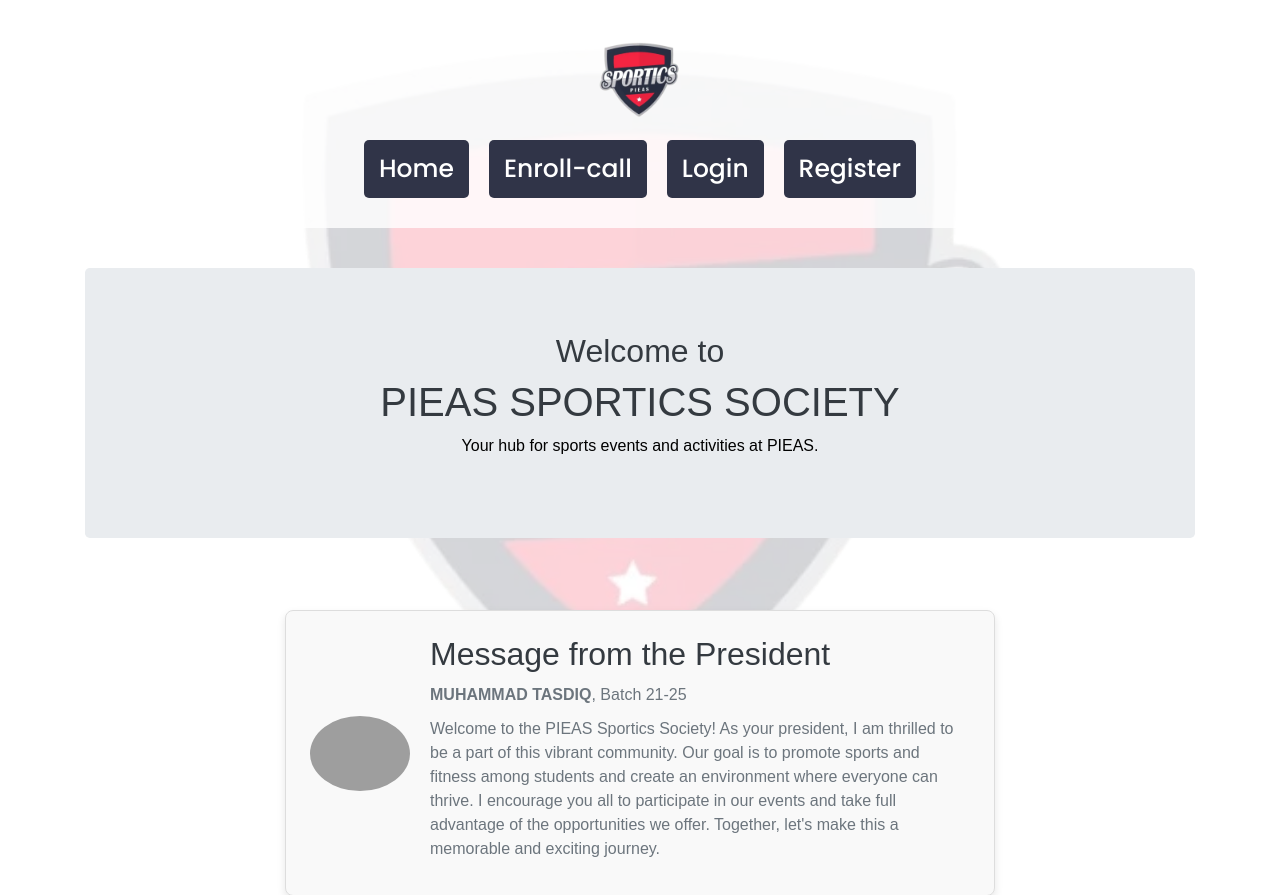
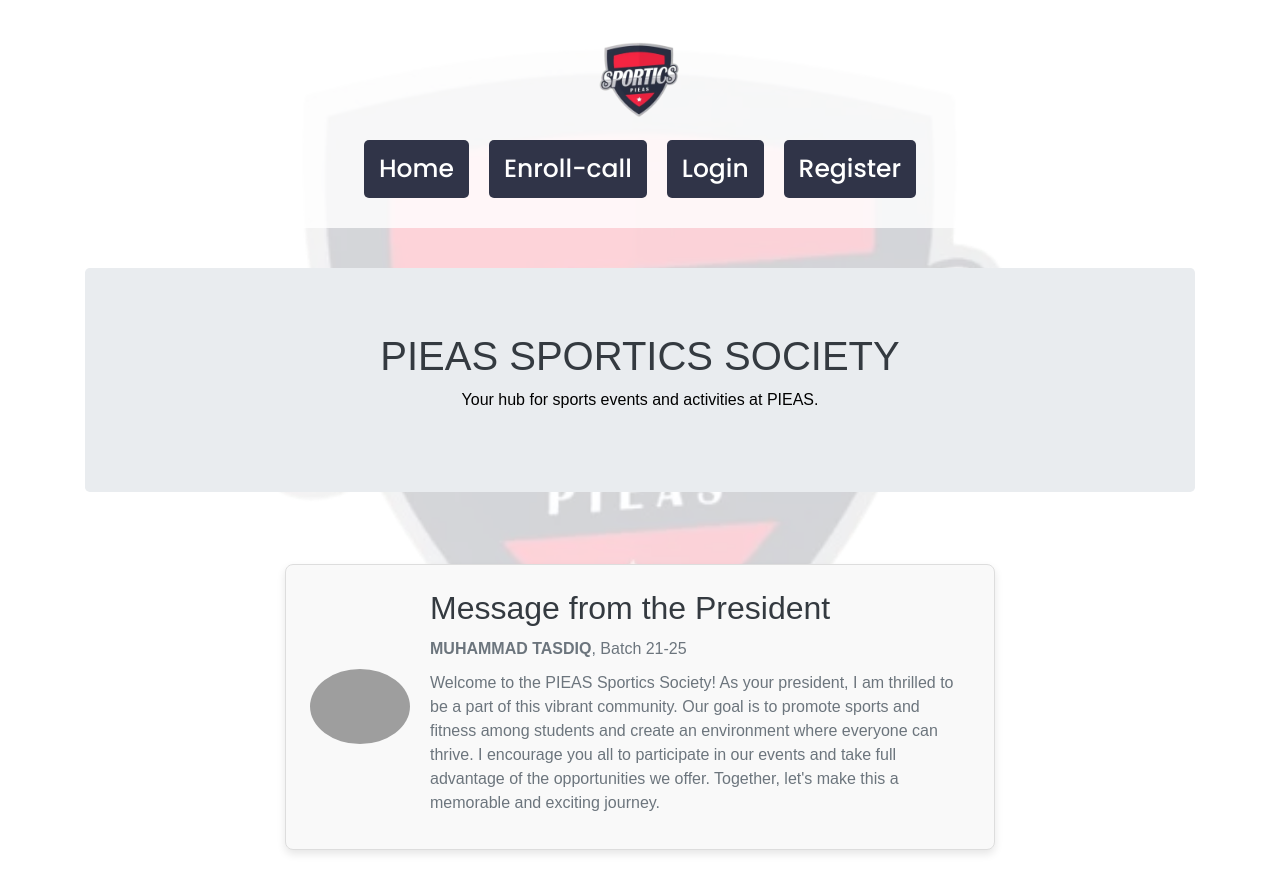
Before and after one commit to saadkarim754/PSS, a Flask app: page / in a window 1280 px wide. Shown: the top 895 px of the page. Run offline with Flask 2, Linux system fonts and the light colour scheme; some libraries are stand-ins or nearby versions; grey boxes are pictures that could not be loaded.

Commit message:
Update index.html

```diff
--- a/templates/index.html
+++ b/templates/index.html
@@ -4,7 +4,7 @@
 
 {% block content %}
     <div class="jumbotron text-center">
-        <h2>Welcome to</h2>
+
         <h1>
             PIEAS SPORTICS SOCIETY
             {% if session.get("username") %}
```
